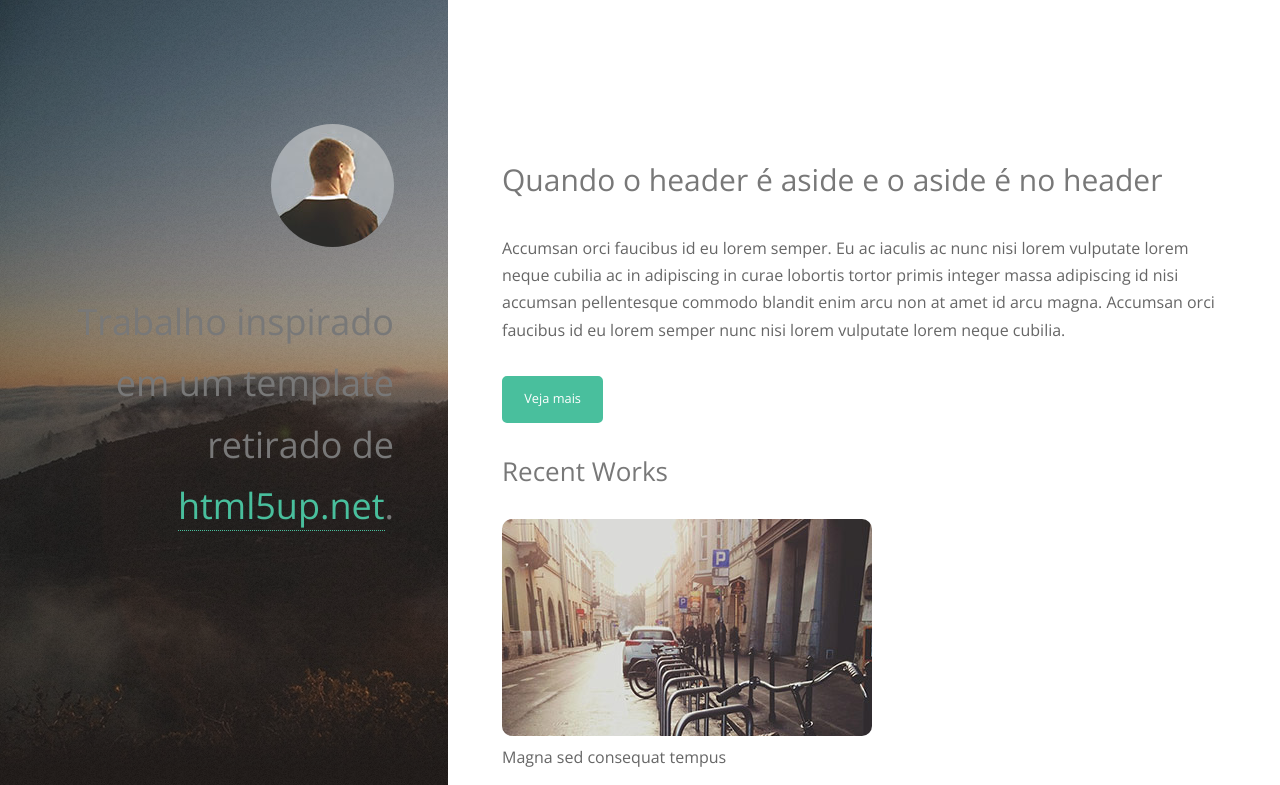
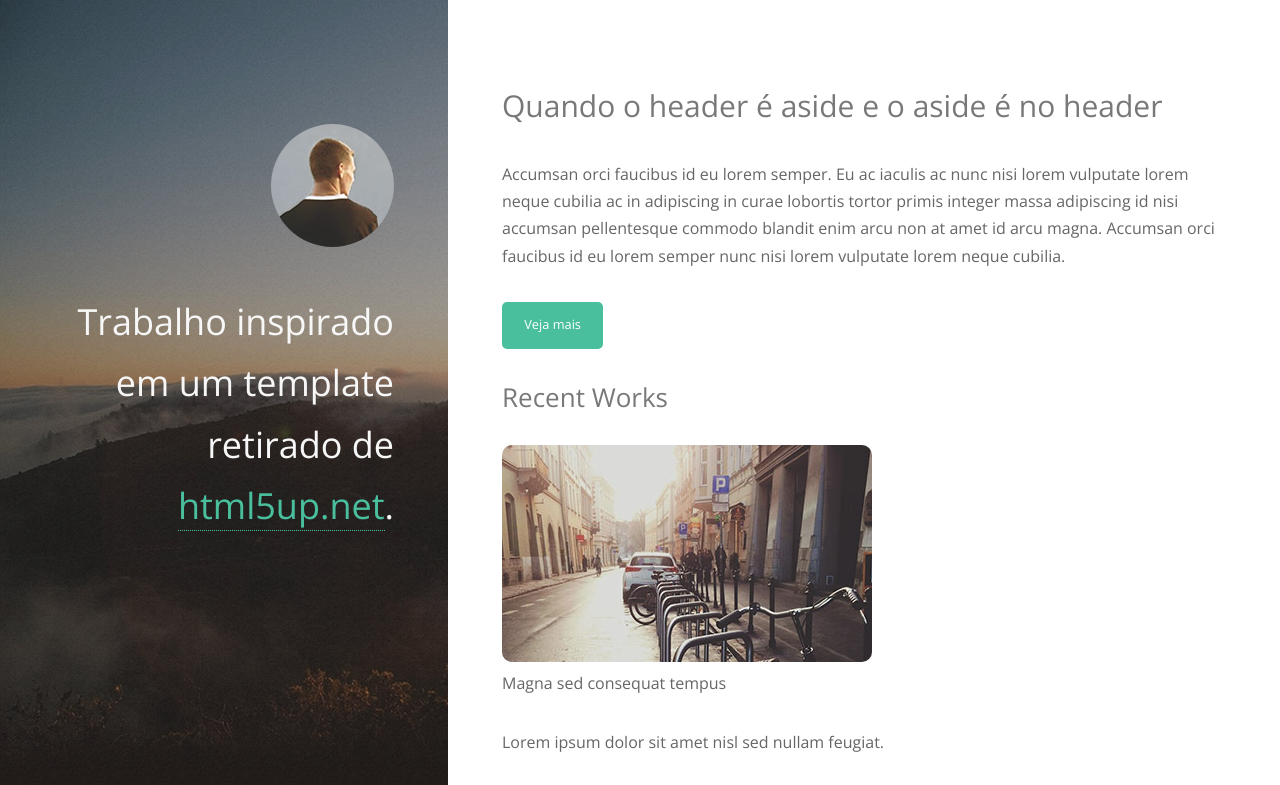
Before and after one commit to AssisRaphael/site_perfil_estatico, a plain HTML site: page index.html in a window 1280 px wide. Shown: the top 785 px of the page. Drawn offline with nearby package versions, Linux system fonts and the light colour scheme.

Commit message:
fixed some things in css

```diff
--- a/css/estilo.css
+++ b/css/estilo.css
@@ -87,6 +87,7 @@ li{
 
 #resumoSite {
     font: 100;
+    color: #f7f7f7;
 }
 
 .hidden{
@@ -250,7 +251,8 @@ textarea{
 .main-content{
     width: 65%;
     margin-left: 35%;
-    padding: 124px 54px 72px;
+    padding: 50px 54px 72px;
+    margin-top: 0px;
     box-sizing: border-box;
 }
 
--- a/index.html
+++ b/index.html
@@ -23,7 +23,7 @@
             </h1>
         </header>
 
-        <main class=main-content>
+        <main class="main-content">
             <!--principal-->
             <section class="main-content-section apresentacao">
                 <h2>Quando o header é aside e o aside é no header</h2>
```
